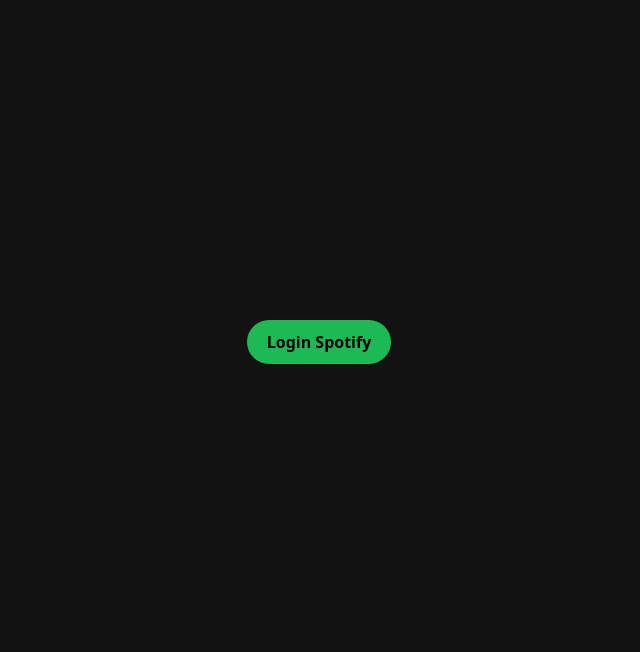
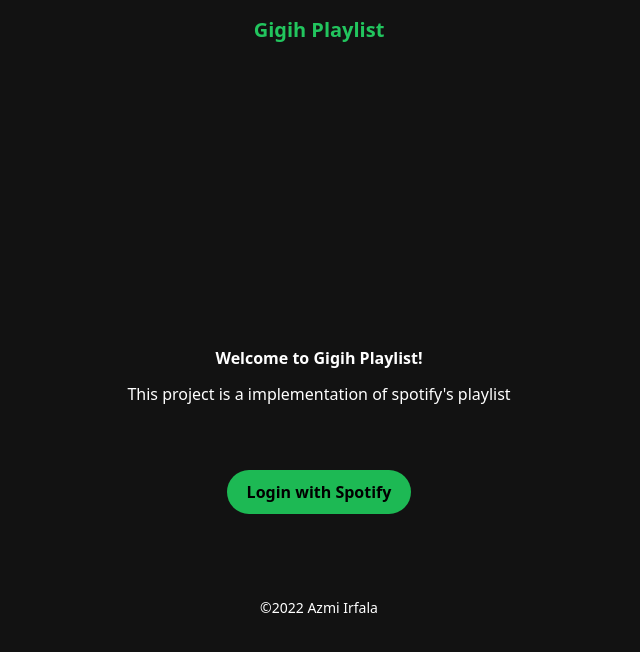
Before and after one commit to anangazmi/gigih-homework, a React (Create React App) app: page / in a window 1280 px wide. Shown: the top 652 px of the page, without its empty margins (321-961 px from the left). Built offline with nearby package versions, Linux system fonts and the light colour scheme.

Commit message:
move search bar

```diff
--- a/package.json
+++ b/package.json
@@ -14,7 +14,7 @@
     "react": "^17.0.2",
     "react-dom": "^17.0.2",
     "react-redux": "^7.2.8",
-    "react-router-dom": "5.3.0",
+    "react-router-dom": "^6.3.0",
     "react-scripts": "5.0.0",
     "typescript": "^4.6.3",
     "web-vitals": "^2.1.4"
--- a/src/App.css
+++ b/src/App.css
@@ -109,9 +109,9 @@
   justify-content: center;
   align-items: center;
 }
-.form-search {
+/* .form-search {
   margin: 20px;
-}
+} */
 
 .auth-wrap {
   margin-top: 25%;
--- a/src/component/create-playlist/CreatePlaylist.jsx
+++ b/src/component/create-playlist/CreatePlaylist.jsx
@@ -15,11 +15,11 @@
     <div className="playlist-container">
       <h1 className="text-3xl font-bold underline">Create Playlist</h1>
       <br />
-      <div>
+      {/* <div>
         <h3>{profile.display_name}</h3>
         <p>{`ID ${profile.id}`}</p>
       </div>
-      <br />
+      <br /> */}
       <div className="justify-center flex">
         <form className="flex-col w-1/4" onSubmit={createSubmit}>
           <input
--- a/src/component/form-search/Search.jsx
+++ b/src/component/form-search/Search.jsx
@@ -6,14 +6,14 @@
   return (
     <form className="form-search" onSubmit={onSubmit}>
       <input
-        className="text-black mb-2 p-3 rounded-l-full focus:outline-none focus:border-sky-500 focus:ring-sky-500"
+        className="text-black px-10 py-2 rounded-l-full focus:outline-none focus:border-sky-500 focus:ring-sky-500"
         onChange={onChange}
         type="text"
         name="search"
         placeholder="Search for a song"
       />
       <input
-        className="mb-2 p-3 bg-green-600 rounded-r-full"
+        className="px-4 py-2 bg-green-600 rounded-r-full"
         type="submit"
         value="Search"
       />
--- /dev/null
+++ b/src/component/layout/Header.js
@@ -0,0 +1,19 @@
+import React from 'react';
+import { Link, Outlet } from 'react-router-dom';
+import SearchForm from '../form-search/Search';
+
+export default function Header() {
+  return (
+    <div>
+      <div className="flex sticky justify-between top-0 px-2 py-2  bg-black  space-x-5">
+        <div class="mx-5 my-2">
+          <Link to="/home"> Home </Link>
+        </div>
+        {/* <div class="mx-5 my-2">
+          <SearchForm />
+        </div> */}
+      </div>
+      <Outlet />
+    </div>
+  );
+}
--- a/src/index.jsx
+++ b/src/index.jsx
@@ -3,12 +3,15 @@
 import './index.css';
 import App from './App';
 import reportWebVitals from './reportWebVitals';
+import { BrowserRouter } from 'react-router-dom';
 
 ReactDOM.render(
   <React.StrictMode>
-    <App />
+    <BrowserRouter>
+      <App />
+    </BrowserRouter>
   </React.StrictMode>,
-  document.getElementById('root'),
+  document.getElementById('root')
 );
 
 // If you want to start measuring performance in your app, pass a function
--- a/src/pages/auth/AuthSpotify.jsx
+++ b/src/pages/auth/AuthSpotify.jsx
@@ -31,8 +31,30 @@
   });
 
   return (
-    <div className="auth-wrap">
-      <Button onClick={redirectToSpotify}>Login Spotify</Button>
-    </div>
+    <>
+      <div className="mx-auto max-w-4xl px-4">
+        <div className="flex h-screen flex-col">
+          <div className="py-4">
+            <h2 className="font-sans font-extrabold text-xl text-green-500">
+              Gigih Playlist
+            </h2>
+          </div>
+          <div className="flex grow flex-col justify-center text-center">
+            <div className="space-y-3">
+              <h1 className="font-sans font-bold">
+                Welcome to Gigih Playlist!
+              </h1>
+              <p>This project is a implementation of spotify&apos;s playlist</p>
+              <div className="auth-wrap">
+                <Button onClick={redirectToSpotify}>Login with Spotify</Button>
+              </div>
+              <div className="flex justify-center">
+                <p className="text-sm">©2022 Azmi Irfala</p>
+              </div>
+            </div>
+          </div>
+        </div>
+      </div>
+    </>
   );
 }
--- a/src/pages/home/Home.jsx
+++ b/src/pages/home/Home.jsx
@@ -8,7 +8,8 @@
 import { setToken } from '../../redux/slice';
 
 export default function Home() {
-  const [searchKey, searchResults, setSearchResults, handleSearch] = useSearch();
+  const [searchKey, searchResults, setSearchResults, handleSearch] =
+    useSearch();
   const [selected, setSelected] = useState([]);
   const [isCombine, setCombine] = useState([]);
   // * Get current user
@@ -87,7 +88,7 @@
           Authorization: `Bearer ${token}`,
           'Content-Type': 'application/json',
         },
-      },
+      }
     )
       .then((res) => res.json())
       .then((data) => {
@@ -157,18 +158,17 @@
 
   return (
     <>
-      <CreatePlaylist
-        profile={isUser}
-        createSubmit={createPlaylist}
-        handleInput={handleInputPlaylist}
-        inputValue={inputPlaylist}
-        playlist={isPlaylist}
-        trackPlaylist={trackPlaylist}
-      />
-
+      <br />
       <SearchForm onChange={handleSearch} onSubmit={searchTrack} />
-
-      {selected.length === 0 ? null : <h3 className="text-3xl font-bold underline">Selected List</h3>}
+      <br />
+      {isCombine.length === 0 ? null : (
+        <h3 className="text-3xl font-bold underline">Track List</h3>
+      )}
+      <br />
+      <div className="track-container">{renderItem()}</div>
+      {selected.length === 0 ? null : (
+        <h3 className="text-3xl font-bold underline">Selected List</h3>
+      )}
       <br />
       <div className="track-container">
         {selected.map((track) => (
@@ -190,9 +190,14 @@
         <Button onClick={addToPlayList}>Save to Playlist</Button>
       )}
 
-      {isCombine.length === 0 ? null : <h1>Track List</h1>}
-      <div className="track-container">{renderItem()}</div>
-      <br />
+      <CreatePlaylist
+        profile={isUser}
+        createSubmit={createPlaylist}
+        handleInput={handleInputPlaylist}
+        inputValue={inputPlaylist}
+        playlist={isPlaylist}
+        trackPlaylist={trackPlaylist}
+      />
       <Button onClick={logout}> Log Out</Button>
     </>
   );
--- a/src/redux/slice.js
+++ b/src/redux/slice.js
@@ -7,7 +7,6 @@
   },
   reducers: {
     setToken: (state, action) => {
-      // eslint-disable-next-line no-param-reassign
       state.token = action.payload;
     },
   },
--- a/src/routes/AppRoutes.jsx
+++ b/src/routes/AppRoutes.jsx
@@ -1,27 +1,35 @@
 import React from 'react';
 import { useSelector } from 'react-redux';
-import {
-  BrowserRouter as Router,
-  Route,
-  Switch,
-  Redirect,
-} from 'react-router-dom';
+import { Route, Routes, Navigate } from 'react-router-dom';
+import Header from '../component/layout/Header';
 
 import AuthSpotify from '../pages/auth/AuthSpotify';
 import Home from '../pages/home/Home';
 
 function AppRoutes() {
   const { token } = useSelector((state) => state.auth);
-
+  console.log(token);
   return (
-    <Router>
-      <Switch>
-        <Route path="/home">{token ? <Home /> : <Redirect to="/" />}</Route>
-        <Route path="/">
-          {token ? <Redirect to="/home" /> : <AuthSpotify />}
-        </Route>
-      </Switch>
-    </Router>
+    // <Router>
+    //   <Switch>
+    //     <Route path="/home">{token ? <Home /> : <Redirect to="/" />}</Route>
+    //     <Route path="/">
+    //       {token ? <Redirect to="/home" /> : <AuthSpotify />}
+    //     </Route>
+    //   </Switch>
+    // </Router>
+    <Routes>
+      <Route
+        path="/home"
+        element={token ? <Header /> : <Navigate to="/" replace />}
+      >
+        <Route index element={<Home />} />
+      </Route>
+      <Route
+        path="/"
+        element={token ? <Navigate to="/home" /> : <AuthSpotify />}
+      />
+    </Routes>
   );
 }
 
```
Also changed, not shown: src/pages/myplaylist/myplaylist.jsx (added), 2 other files (tests, documents, lock files or other folders).
